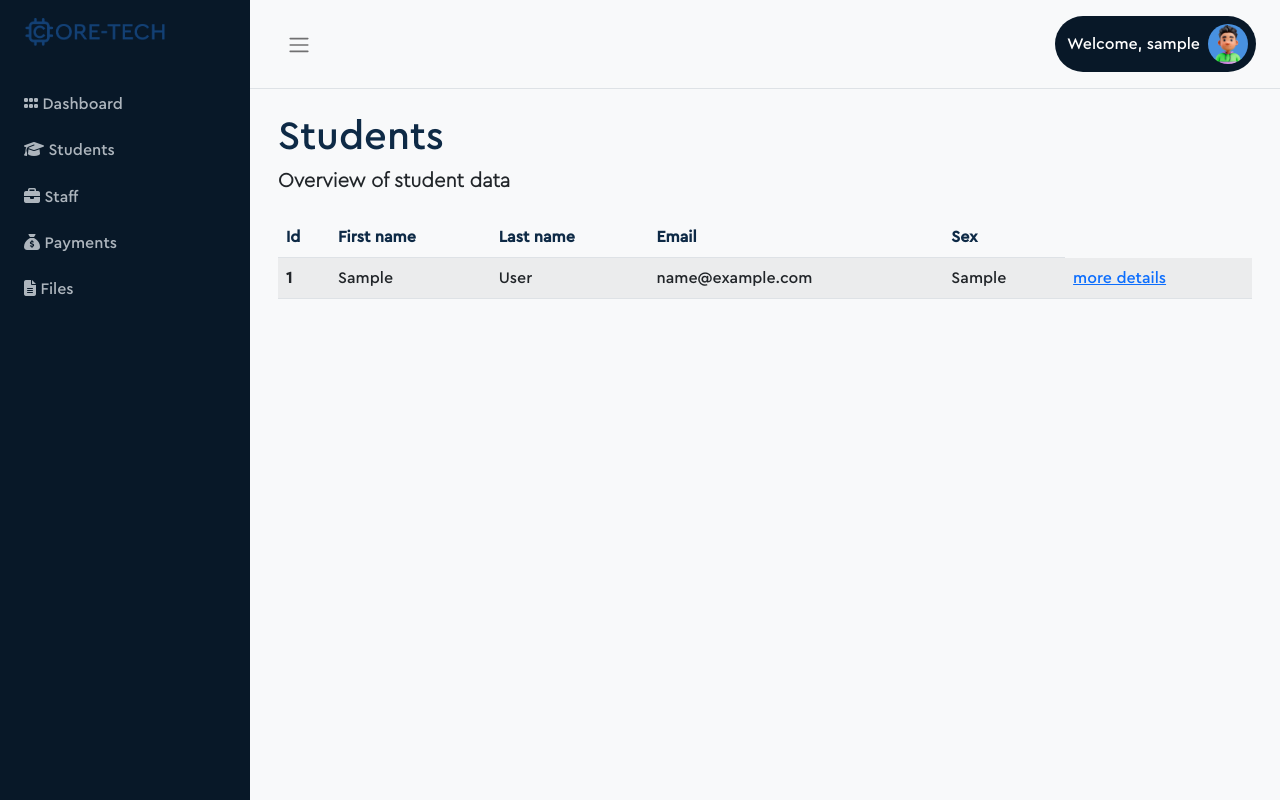
After one commit to trustonyekwere/student_data, a PHP site: page /student_dashboard.php in a window 1280 px wide. The commit adds this page. Run offline with PHP 8.4, Linux system fonts and the light colour scheme; the visitor is signed in with stand-in values (Sample User, id 1); tables that the repository leaves empty or names only in its code hold one stand-in row (values such as "Sample post"); some libraries are stand-ins or nearby versions.

Commit message:
added students page

```diff
--- /dev/null
+++ b/student_dashboard.php
@@ -0,0 +1,187 @@
+<?php
+
+    session_start();
+
+    if($_SERVER['QUERY_STRING'] == 'noname') {
+        unset($_SESSION['username']);  // Log out user by unsetting username (if there is no username registered)
+    }
+
+    // Check if user is authenticated
+    if (!isset($_SESSION['auth']) || $_SESSION['auth'] !== true) {
+        $_SESSION['error'] = "Please log in to continue.";
+        header("Location: admin_login.php");
+        exit;
+    }
+
+    // Get username from session or set to 'Guest' if not available
+    $username =  $_SESSION['username'] ?? 'Guest';
+
+    include('connect.php');
+
+    // Fetch admin details
+    if ($username) {
+        $stmt = $connect->prepare("SELECT * FROM admin_reg WHERE username = ?"); // prepared sql statement to prevent SQL injection
+        $stmt->bind_param("s", $username); // 's' specifies the variable type => 'string'... "i" => integer, "d" => double, "b" => blob
+        $stmt->execute(); // execute/run the query
+        $result = $stmt->get_result(); // get the mysqli result of all executed query data
+        $admin = $result->fetch_assoc(); // fetch data as an associative array
+    } else {
+        $admin = null; // no admin found
+    }
+
+    $sql = "SELECT * FROM student_reg";
+    $result = mysqli_query($connect, $sql);
+
+?>
+
+<!DOCTYPE html>
+<html lang="en">
+<head>
+    <meta charset="UTF-8">
+    <meta name="viewport" content="width=device-width, initial-scale=1.0">
+    <title>Admin dashboard</title>
+    <link href="https://cdn.jsdelivr.net/npm/bootstrap@5.2.3/dist/css/bootstrap.min.css" rel="stylesheet">
+    <link rel="shortcut icon" href="img/favicon.ico" type="image/x-icon">
+    <link rel="stylesheet" href="https://cdnjs.cloudflare.com/ajax/libs/font-awesome/6.6.0/css/all.min.css" />
+    <link rel="stylesheet" href="dashboard_style.css">
+    <style>
+        #userDropdown {
+        color: #fff !important;
+        text-decoration: none;
+        }
+
+        #userDropdown:hover,
+        #userDropdown:focus,
+        #userDropdown.show {
+        color: #fff !important;
+        background-color: #0e2a46ff !important;
+        }
+        .blue {
+            color: #0e2a46ff;
+        }
+    </style>
+</head>
+<body>
+
+    <div class="wrapper">
+        <aside id="sidebar" class="d-lg-block d-none">
+            <div class="h-100">
+                <div class="sidebar-logo">
+                    <a href="https://coresystech.ng/contactus.html"><img src="img/logo.png" style="width: 10rem !important;" alt="CORE-TECH"></a>
+                </div>
+                <ul class="sidebar-nav">
+                    <li class="mt-3">
+                        <a href="admin_dashboard.php" class="sidebar-link">
+                            <i class="fa-solid fa-grip"></i>
+                            Dashboard
+                        </a>
+                    </li>
+                    <li>
+                        <a href="#" class="sidebar-link collapsed" data-bs-target="#pages" data-bs-toggle="collapse" aria-expanded="false">
+                            <i class="fa-solid fa-graduation-cap"></i>
+                            Students
+                        </a>
+                    </li>
+                    <li>
+                        <a href="#" class="sidebar-link collapsed" data-bs-target="#pages" data-bs-toggle="collapse" aria-expanded="false">
+                            <i class="fa-solid fa-briefcase"></i>
+                            Staff
+                        </a>
+                    </li>
+                    <li>
+                        <a href="#" class="sidebar-link collapsed" data-bs-target="#pages" data-bs-toggle="collapse" aria-expanded="false">
+                            <i class="fa-solid fa-sack-dollar"></i>
+                            Payments
+                        </a>
+                    </li>
+                    <li>
+                        <a href="#" class="sidebar-link collapsed" data-bs-target="#pages" data-bs-toggle="collapse" aria-expanded="false">
+                            <i class="fa-solid fa-file-lines"></i>
+                            Files
+                        </a>
+                    </li>
+                </ul>
+            </div>
+        </aside>
+        <div class="main bg-light">
+            <nav class="navbar navbar-expand border-bottom px-4">
+                <button class="btn d-lg-block d-none" id="sidebar-toggle" type="button">
+                    <span class="navbar-toggler-icon"></span>
+                </button>
+                <div class="d-flex gap-3 d-lg-none">
+                    <i class="fa-solid fa-house fs-2"></i>
+                    <i class="fa-solid fa-file-lines fs-2"></i>
+                </div>
+                <div class="navbar-collapse navbar">
+                    <ul class="navbar-nav">
+                        <li class="nav-item dropdown ms-2">
+                            <a id="userDropdown" class="nav-link d-flex align-items-center rounded-pill bg px-1 pe-0" href="#" data-bs-toggle="dropdown" aria-expanded="false" style="cursor:pointer;">
+                                <span class="px-2 mb-0">Welcome, <?php echo htmlspecialchars($username); ?></span>
+                                <img src="img/avatar.jpg" class="avatar img-fluid rounded-pill me-2" alt="" style="width:40px;height:40px;object-fit:contain;">
+                            </a>
+
+                            <!-- dropdown -->
+                            <ul class="dropdown-menu dropdown-menu-end" aria-labelledby="userDropdown">
+                                <li>
+                                    <a class="dropdown-item" href="profile.php"><i class="fa-solid fa-user fs-5 pe-1"></i> Profile</a>
+                                </li>
+                                <li>
+                                    <a class="dropdown-item text-muted" href="#"><i class="fa-solid fa-gear fs-5 pe-1"></i> Settings</a>
+                                </li>
+                                <li>
+                                    <a class="dropdown-item text-danger" href="logout.php"><i class="fa-solid fa-right-from-bracket fs-5 pe-1"></i> Logout</a>
+                                </li>
+                            </ul>
+                        </li>
+                    </ul>
+                </div>
+
+            </nav>
+
+            <main class="content px-3 py-2">
+                <div class="container-fluid">
+                    <?php if (!empty($_SESSION['success'])): ?>
+                        <div class="alert alert-success alert-dismissible fade show" role="alert">
+                            <?php echo htmlspecialchars($_SESSION['success']); unset($_SESSION['success']); ?>
+                            <button type="button" class="btn-close" data-bs-dismiss="alert" aria-label="Close"></button>
+                        </div>
+                    <?php endif; ?>
+
+                    <div class="mt-3 mb-4">
+                        <h1 class="blue">Students</h1>
+                        <h5 class="mb-0 light" style="font-family: cera_light !important; font-weight: 600 !important;">Overview of student data</h5>
+                    </div>
+                    <table class="table table-striped">
+                        <thead>
+                            <tr>
+                                <th scope="col" class="blue">Id</th>
+                                <th scope="col" class="blue">First name</th>
+                                <th scope="col" class="blue">Last name</th>
+                                <th scope="col" class="blue">Email</th>
+                                <th scope="col" class="blue">Sex</th>
+                            </tr>
+                        </thead>
+                        <tbody>
+                            <?php while($row = mysqli_fetch_assoc($result)) { ?>
+
+                                <tr>
+                                    <th scope="row"><?php echo htmlspecialchars($row['id']); ?></th>
+                                    <td><?php echo htmlspecialchars($row['first_name']); ?></td>
+                                    <td><?php echo htmlspecialchars($row['last_name']); ?></td>
+                                    <td><?php echo htmlspecialchars($row['email']); ?></td>
+                                    <td><?php echo htmlspecialchars($row['sex']); ?></td>
+                                    <td><a href="student_details.php?id=<?php echo $row['id'] ?>">more details</a></td>
+                                </tr>
+
+                            <?php } ?>
+                        </tbody>
+                    </table>
+                </div>
+            </main>
+        </div>
+    </div>
+
+<script src="https://cdn.jsdelivr.net/npm/bootstrap@5.2.3/dist/js/bootstrap.bundle.min.js" integrity="sha384-kenU1KFdBIe4zVF0s0G1M5b4hcpxyD9F7jL+jjXkk+Q2h455rYXK/7HAuoJl+0I4" crossorigin="anonymous"></script>
+<script src="script.js" ></script>
+</body>
+</html>
--- a/student_details.php
+++ b/student_details.php
@@ -191,7 +191,7 @@
                                     </div>
                                 </div>
                                 <div class="d-flex gap-3 pt-4">
-                                    <a href="admin_dashboard.php" class="btn btn-primary"><i class="fa-solid fa-arrow-left"></i> Back</a>
+                                    <a href="student_dashboard.php" class="btn btn-primary"><i class="fa-solid fa-arrow-left"></i> Back</a>
 
                                     <!-- delete form -->
                                     <form action="student_details.php" method="POST">
```
